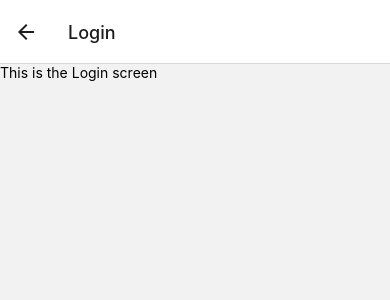
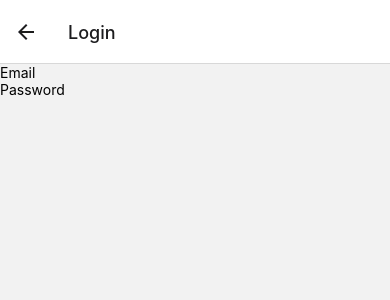
Before and after one commit to dannertech/rnchat, a React Native app: screen /Login in a window 390 px wide. Shown: the top 300 px of the page. Built offline with nearby package versions, Linux system fonts and the light colour scheme.

Commit message:
Signup page skeleton built

```diff
--- a/src/Screens/Login.js
+++ b/src/Screens/Login.js
@@ -4,7 +4,8 @@ import {StyleSheet, Text, View, Button, TextInput} from 'react-native';
 const Login = () => {
     return(
         <View>
-            <Text>This is the Login screen</Text>
+            <TextInput placeholder="Email"/>
+            <TextInput placeholder="Password"/>
         </View>
     )
 };
--- a/src/Screens/Signup.js
+++ b/src/Screens/Signup.js
@@ -1,13 +1,33 @@
-import React from 'react';
+import React, {useState, useEffect} from 'react';
 import {StyleSheet, View, Text, TextInput, Button} from 'react-native';
 import auth from '@react-native-firebase/auth';
 
 const Signup = () => {
+    const [email, setEmail] = useState('');
+    const [password, setPassword] = useState('');
+    const [confirmPassword, setConfirmPassword] = useState('');
+
+    const signup = (email, password, confirmPassword) => {
+        if(email != '' && password == confirmPassword){
+            auth().createUserWithEmailAndPassword(email, password)
+            .then(() => {
+                console.log("user was created")
+            }).catch((error) => {
+                if(error === 'auth/email-already-in-use'){
+                    console.log("email already used")
+                }
+                if(error === 'auth/invalid-email'){
+                    console.log("using invalid email");
+                }
+            })
+        };
+    }
     return(
         <View>
-            <TextInput placeholder="Username"/>
-            <TextInput placeholder="Password"/>
-            <TextInput placeholder="Confirm Password" />
+            <TextInput placeholder="Email" onChangeText={(text) => setEmail(text)} value={email}/>
+            <TextInput placeholder="Password" onChangeText={(text) => setPassword(text)} value={password}/>
+            <TextInput placeholder="Confirm Password" onChangeText={(text) => setConfirmPassword(text)} value={confirmPassword}/>
+            <Button title="Sign Up"/>
         </View>
     )
 };
```
